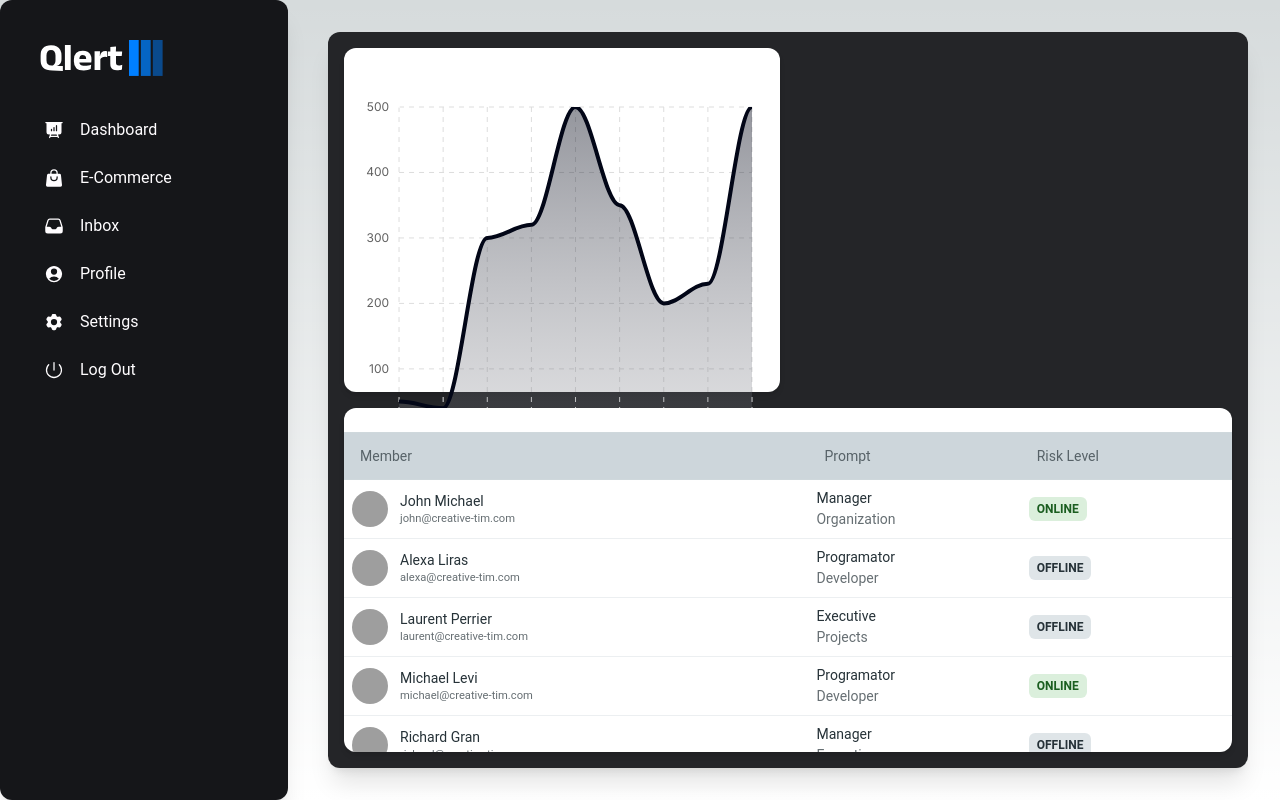
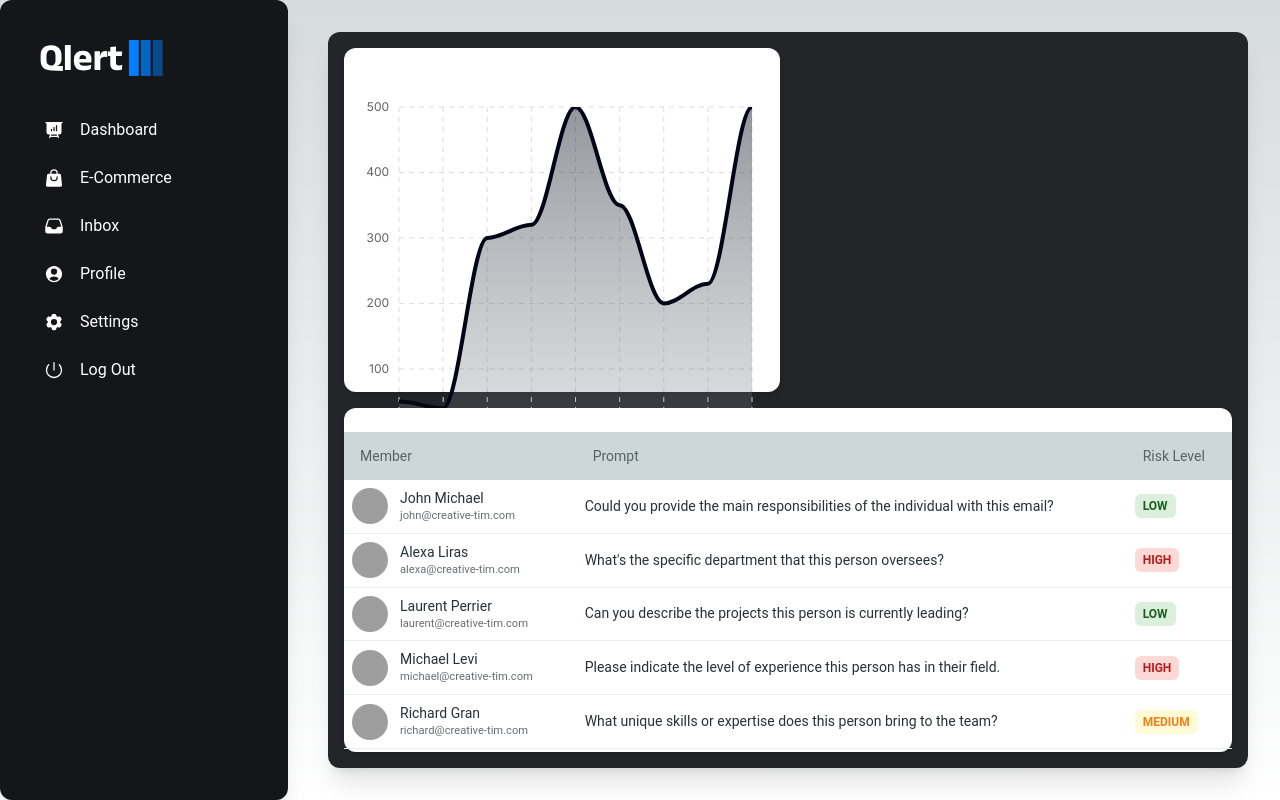
Before and after one commit to Sreehari78/Qlert, a Next.js app in the folder client/: page /admin in a window 1280 px wide. Built offline with nearby package versions, Linux system fonts and the light colour scheme; grey boxes are pictures that could not be loaded.

Commit message:
Update DataTable component to use grid layout in admin page

```diff
--- a/client/src/components/Table.tsx
+++ b/client/src/components/Table.tsx
@@ -39,85 +39,96 @@ const TABLE_ROWS = [
     img: "https://demos.creative-tim.com/test/corporate-ui-dashboard/assets/img/team-3.jpg",
     name: "John Michael",
     email: "john@creative-tim.com",
-    job: "Manager",
-    org: "Organization",
-    online: true,
+    prompt:
+      "Could you provide the main responsibilities of the individual with this email?",
+    riskLevel: "low",
   },
   {
     img: "https://demos.creative-tim.com/test/corporate-ui-dashboard/assets/img/team-2.jpg",
     name: "Alexa Liras",
     email: "alexa@creative-tim.com",
-    job: "Programator",
-    org: "Developer",
-    online: false,
+    prompt: "What's the specific department that this person oversees?",
+    riskLevel: "high",
   },
   {
     img: "https://demos.creative-tim.com/test/corporate-ui-dashboard/assets/img/team-1.jpg",
     name: "Laurent Perrier",
     email: "laurent@creative-tim.com",
-    job: "Executive",
-    org: "Projects",
-    online: false,
+    prompt: "Can you describe the projects this person is currently leading?",
+    riskLevel: "low",
   },
   {
     img: "https://demos.creative-tim.com/test/corporate-ui-dashboard/assets/img/team-4.jpg",
     name: "Michael Levi",
     email: "michael@creative-tim.com",
-    job: "Programator",
-    org: "Developer",
-    online: true,
+    prompt:
+      "Please indicate the level of experience this person has in their field.",
+    riskLevel: "high",
   },
   {
     img: "https://demos.creative-tim.com/test/corporate-ui-dashboard/assets/img/team-5.jpg",
     name: "Richard Gran",
     email: "richard@creative-tim.com",
-    job: "Manager",
-    org: "Executive",
-    online: false,
+    prompt:
+      "What unique skills or expertise does this person bring to the team?",
+    riskLevel: "medium",
   },
   {
     img: "https://demos.creative-tim.com/test/corporate-ui-dashboard/assets/img/team-3.jpg",
     name: "John Michael",
     email: "john@creative-tim.com",
-    job: "Manager",
-    org: "Organization",
-    online: true,
+    prompt:
+      "Could you elaborate on the professional achievements of this individual?",
+    riskLevel: "medium",
   },
   {
     img: "https://demos.creative-tim.com/test/corporate-ui-dashboard/assets/img/team-2.jpg",
     name: "Alexa Liras",
     email: "alexa@creative-tim.com",
-    job: "Programator",
-    org: "Developer",
-    online: false,
+    prompt:
+      "What are the key objectives of this person's role within the organization?",
+    riskLevel: "high",
   },
   {
     img: "https://demos.creative-tim.com/test/corporate-ui-dashboard/assets/img/team-1.jpg",
     name: "Laurent Perrier",
     email: "laurent@creative-tim.com",
-    job: "Executive",
-    org: "Projects",
-    online: false,
+    prompt:
+      "In what capacity does this person interact with clients or stakeholders?",
+    riskLevel: "low",
   },
   {
     img: "https://demos.creative-tim.com/test/corporate-ui-dashboard/assets/img/team-4.jpg",
     name: "Michael Levi",
     email: "michael@creative-tim.com",
-    job: "Programator",
-    org: "Developer",
-    online: true,
+    prompt:
+      "ProgramatorCan you specify the technology stack this person specializes in?",
+    riskLevel: "low",
   },
   {
     img: "https://demos.creative-tim.com/test/corporate-ui-dashboard/assets/img/team-5.jpg",
     name: "Richard Gran",
     email: "richard@creative-tim.com",
-    job: "Manager",
-    org: "Executive",
-    online: false,
+    prompt:
+      "Describe any leadership roles or initiatives undertaken by this individual.",
+    riskLevel: "high",
   },
 ];
 
 export function DataTable() {
+  const colorPicker = (riskLevel: string) => {
+    switch (riskLevel) {
+      case "low":
+        return "green";
+      case "medium":
+        return "yellow";
+      case "high":
+        return "red";
+      default:
+        return "blue-gray";
+    }
+  };
+
   return (
     <Card className='h-full w-full'>
       <CardBody className='overflow-scroll px-0'>
@@ -139,7 +150,8 @@ export function DataTable() {
             </tr>
           </thead>
           <tbody>
-            {TABLE_ROWS.map(({ img, name, email, job, org, online }, index) => {
+            {TABLE_ROWS.map(
+              ({ img, name, email, prompt, riskLevel }, index) => {
                 const isLast = index === TABLE_ROWS.length - 1;
                 const classes = isLast
                   ? "p-4"
@@ -172,13 +184,7 @@ export function DataTable() {
                           variant='small'
                           color='blue-gray'
                           className='font-normal'>
-                        {job}
-                      </Typography>
-                      <Typography
-                        variant='small'
-                        color='blue-gray'
-                        className='font-normal opacity-70'>
-                        {org}
+                          {prompt}
                         </Typography>
                       </div>
                     </td>
@@ -187,14 +193,15 @@ export function DataTable() {
                         <Chip
                           variant='ghost'
                           size='sm'
-                        value={online ? "online" : "offline"}
-                        color={online ? "green" : "blue-gray"}
+                          value={riskLevel}
+                          color={colorPicker(riskLevel)}
                         />
                       </div>
                     </td>
                   </tr>
                 );
-            })}
+              }
+            )}
           </tbody>
         </table>
       </CardBody>
```
Lines whose indentation alone changed are shown as unchanged.
